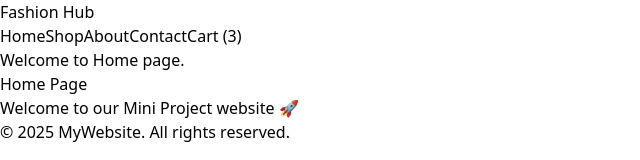
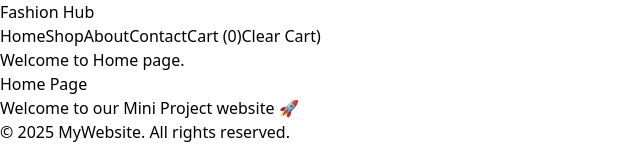
Before and after one commit to Saniyakhan854/Fashion-Hub, a React (Vite) app in the folder FASHION/: page / in a window 1280 px wide. Shown: the top 160 px of the page, without its empty margins (0-640 px from the left). Built offline with nearby package versions, Linux system fonts and the light colour scheme.

Commit message:
clear Cart

```diff
--- a/FASHION/src/Common/Footer.jsx
+++ b/FASHION/src/Common/Footer.jsx
@@ -2,7 +2,7 @@ import React from 'react'
 
 export default function Footer() {
   return (
-     <footer className="fixed bottom-0 left-0 w-full bg-blue-600 text-white text-center py-4 mt-6">
+     <footer className=" bottom-0 left-0 w-full bg-blue-600 text-white text-center py-4 ">
         <p>© {new Date().getFullYear()} MyWebsite. All rights reserved.</p>
       </footer>
   )
--- a/FASHION/src/Common/Header.jsx
+++ b/FASHION/src/Common/Header.jsx
@@ -4,7 +4,7 @@ import { Context } from '../Pages/MainContext'
 
 export default function Header() {
 
-const {cart } = useContext(Context)
+const {cart, setCart } = useContext(Context)
 
   return (
       <header className="bg-blue-600 text-white shadow sticky top-0 p-4">
@@ -23,9 +23,9 @@ const {cart } = useContext(Context)
            <Link to={'/contact'}>
               Contact
            </Link>
-           <Link to={'/shop'}>
+
               <button className='bg-orange-500 hover:bg-orange-600 p-2 px-3 rounded-lg'>Cart ({cart})</button>
-           </Link>
+             <button onClick={()=>{setCart(0)}} className='bg-gray-500 hover:bg-gray-600 p-2 px-3 rounded-lg'>Clear Cart)</button>
           </nav>
 
         </div>
--- a/FASHION/src/Common/Products.jsx
+++ b/FASHION/src/Common/Products.jsx
@@ -83,7 +83,7 @@ function ProductCard({product, cart, setCart}) {
             <div className='p-4'>
               <h2 className="text-xl font-semibold text-gray-800">{product.title}</h2>
 
-              <p className="text-green-600 font-bold text-xl mb-2">{product.price}</p>
+              <p className="text-green-600 font-bold text-xl mb-2">${product.price}</p>
               <p className="text-gray-700 mb-2">
                 Rating: <span className="font-semibold">{product.rating}</span>
               </p>
--- a/FASHION/src/Pages/MainContext.jsx
+++ b/FASHION/src/Pages/MainContext.jsx
@@ -4,7 +4,7 @@ export const Context = createContext();
 
 export default function MainContext({children}) {
 
-  const [cart, setCart] = useState(3)
+  const [cart, setCart] = useState(0)
 
   return (
     <>
--- a/FASHION/src/Pages/ProductDetail.jsx
+++ b/FASHION/src/Pages/ProductDetail.jsx
@@ -1,8 +1,10 @@
-import React, { useEffect, useState } from 'react'
+import React, { useContext, useEffect, useState } from 'react'
 import axios from "axios";
 import { useParams } from 'react-router-dom';
+import { Context } from './MainContext';
 
 export default function ProductDetail() {
+  const {cart, setCart} = useContext(Context)
     const { id } = useParams();
     const [currentProduct, setCurrentProduct] = useState({})
 
@@ -63,7 +65,7 @@ export default function ProductDetail() {
       <p className="text-gray-700 mb-6">
         {currentProduct.description}
       </p>
-      <button className="bg-blue-600 text-white px-6 py-3 rounded-lg hover:bg-blue-700 transition">
+      <button onClick={()=>{setCart(cart + 1) }} className="bg-blue-600 text-white px-6 py-3 rounded-lg hover:bg-blue-700 transition">
         Add to Cart
       </button>
     </div>
```
